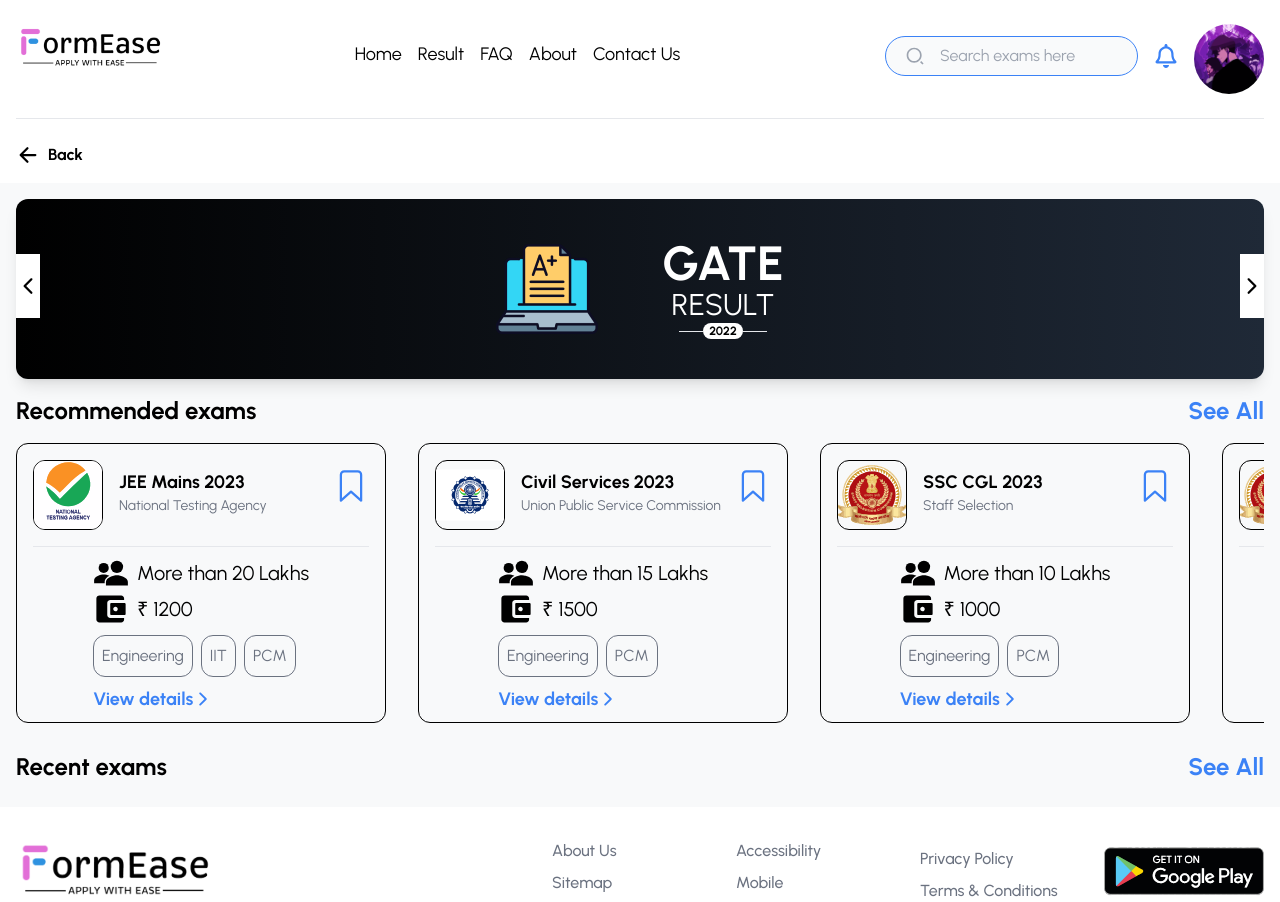
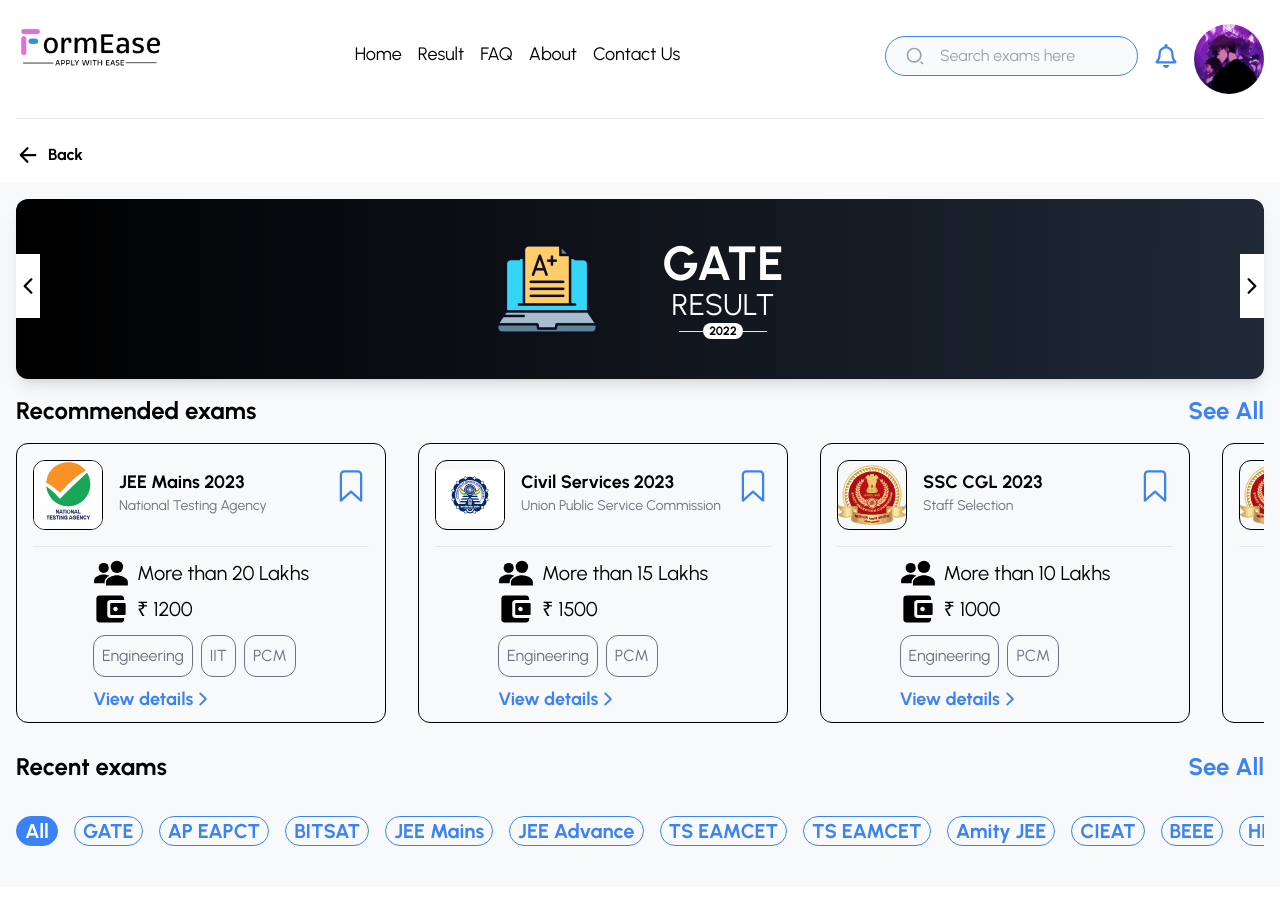
Before and after one commit to allworkdone/intellifill-page, a Next.js app: page /homepage in a window 1280 px wide. Shown: the top 902 px of the page. Built offline with nearby package versions, Linux system fonts and the light colour scheme; what @shrutibalasa/tailwind-grid-auto-fit would draw is missing.

Commit message:
intellifill: Designed Recent exam section layout-2 designed the horizontal scroll Adjusted for all devices

```diff
--- a/app/homepage/components/Content.js
+++ b/app/homepage/components/Content.js
@@ -535,6 +535,25 @@
                         <h3 className="text-black">Recent exams</h3>
                         <h3 className="text-blue-500 hover:text-blue-900 transition delay-150"><Link href="/homepage">See All</Link></h3>
                     </div>
+                    {/* Recent exam section layout part-2*/}
+                    <div className="flex space-x-4 overflow-x-auto h-20 scrollbar-hide">
+                        <div className="flex justify-center items-center flex-shrink-0 gap-4 ">
+                            <div className="px-2 border border-blue-500 rounded-2xl font-bold text-xl bg-blue-500 text-white ">All</div>
+                            <div className="px-2 border border-blue-500 rounded-2xl font-bold text-xl text-blue-500">GATE</div>
+                            <div className="px-2 border border-blue-500 rounded-2xl font-bold text-xl text-blue-500">AP EAPCT</div>
+                            <div className="px-2 border border-blue-500 rounded-2xl font-bold text-xl text-blue-500">BITSAT</div>
+                            <div className="px-2 border border-blue-500 rounded-2xl font-bold text-xl text-blue-500">JEE Mains</div>
+                            <div className="px-2 border border-blue-500 rounded-2xl font-bold text-xl text-blue-500">JEE Advance</div>
+                            <div className="px-2 border border-blue-500 rounded-2xl font-bold text-xl text-blue-500">TS EAMCET</div>
+                            <div className="px-2 border border-blue-500 rounded-2xl font-bold text-xl text-blue-500">TS EAMCET</div>
+                            <div className="px-2 border border-blue-500 rounded-2xl font-bold text-xl text-blue-500">Amity JEE</div>
+                            <div className="px-2 border border-blue-500 rounded-2xl font-bold text-xl text-blue-500">CIEAT</div>
+                            <div className="px-2 border border-blue-500 rounded-2xl font-bold text-xl text-blue-500">BEEE</div>
+                            <div className="px-2 border border-blue-500 rounded-2xl font-bold text-xl text-blue-500">HITSEE</div>
+                            <div className="px-2 border border-blue-500 rounded-2xl font-bold text-xl text-blue-500">IAT IISER</div>
+                            <div className="px-2 border border-blue-500 rounded-2xl font-bold text-xl text-blue-500">GEEE</div>
+                        </div>
+                    </div>
                 </div>
             </div>
         </>
```
